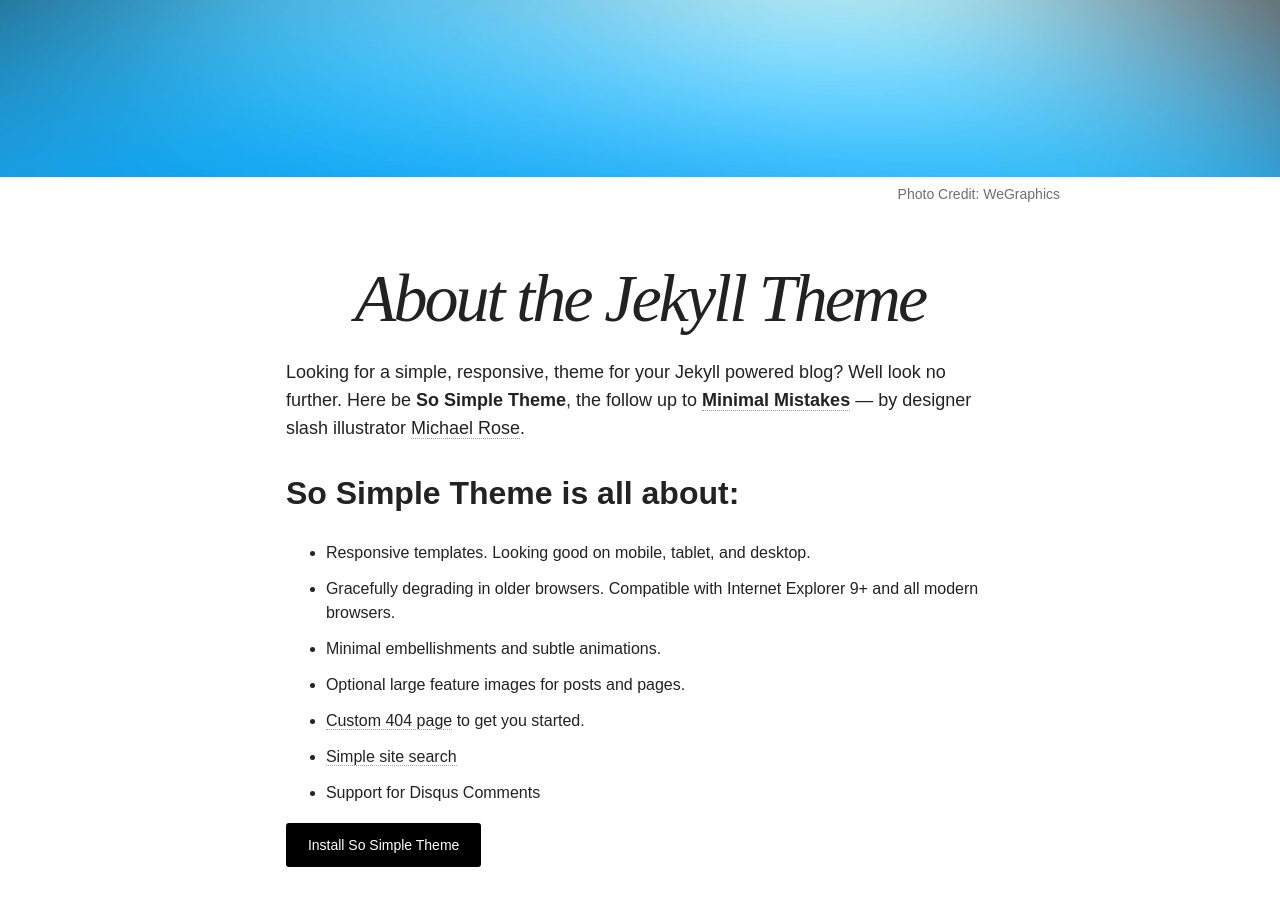
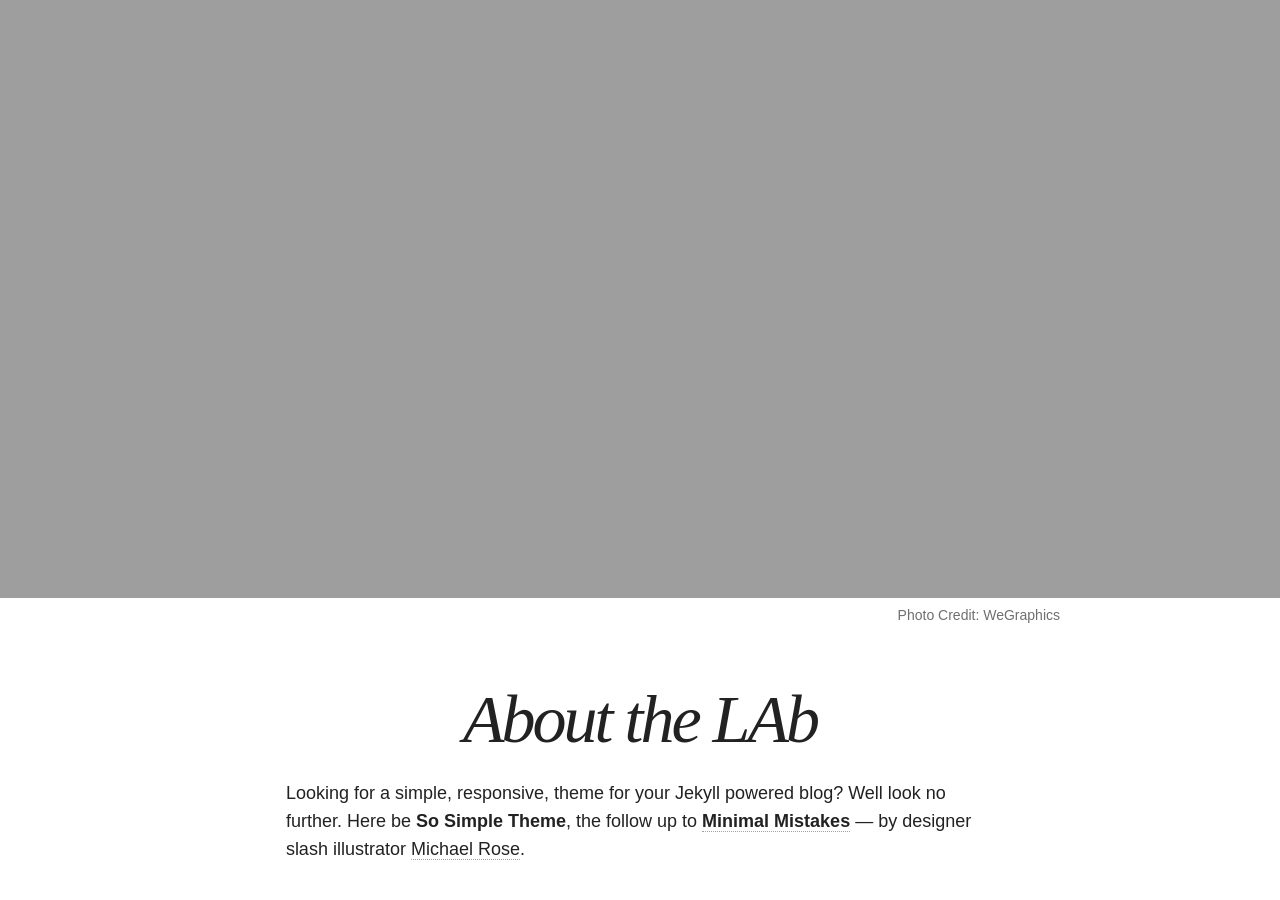
Before and after one commit to vikrant7/tinkerers-laboratory.github.io, a Jekyll site: the page built from about/index.md, in a window 1280 px wide and 900 px high, scrolled down 516 px. Built offline with Jekyll 4.4.1, drawn with Linux system fonts in a browser that asks for light colours; nearby versions of some CDN libraries.

Commit message:
Changes in Config

```diff
--- a/about/index.md
+++ b/about/index.md
@@ -1,10 +1,10 @@
 ---
 layout: page
-title: About the Jekyll Theme
+title: About the LAb
 excerpt: "So Simple is a responsive Jekyll theme for your words and images."
 modified: 2014-08-08T19:44:38.564948-04:00
 image:
-  feature: so-simple-sample-image-4.jpg
+  feature: makerspaces-header.jpg
   credit: WeGraphics
   creditlink: http://wegraphics.net/downloads/free-ultimate-blurred-background-pack/
 ---
```
